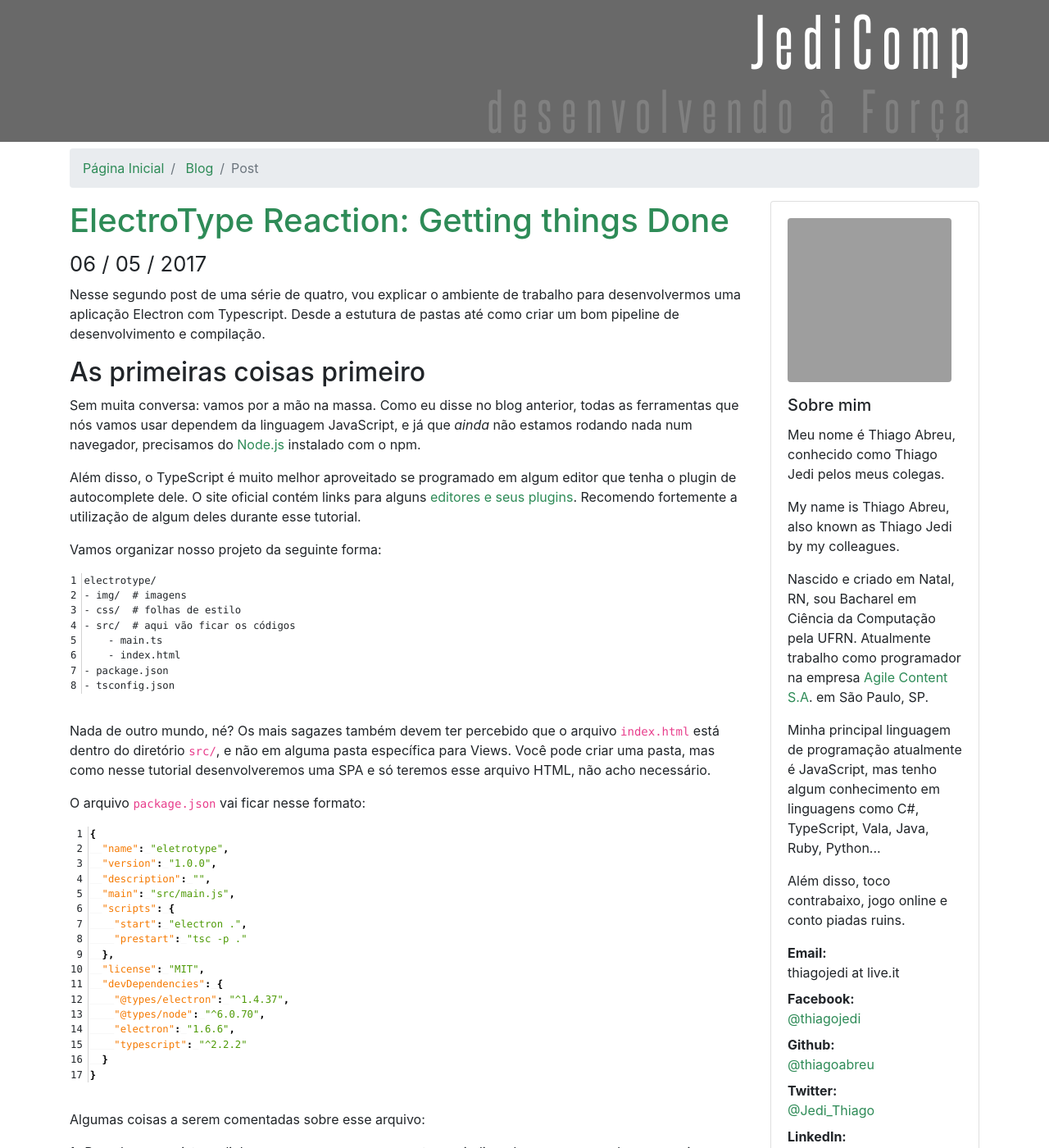
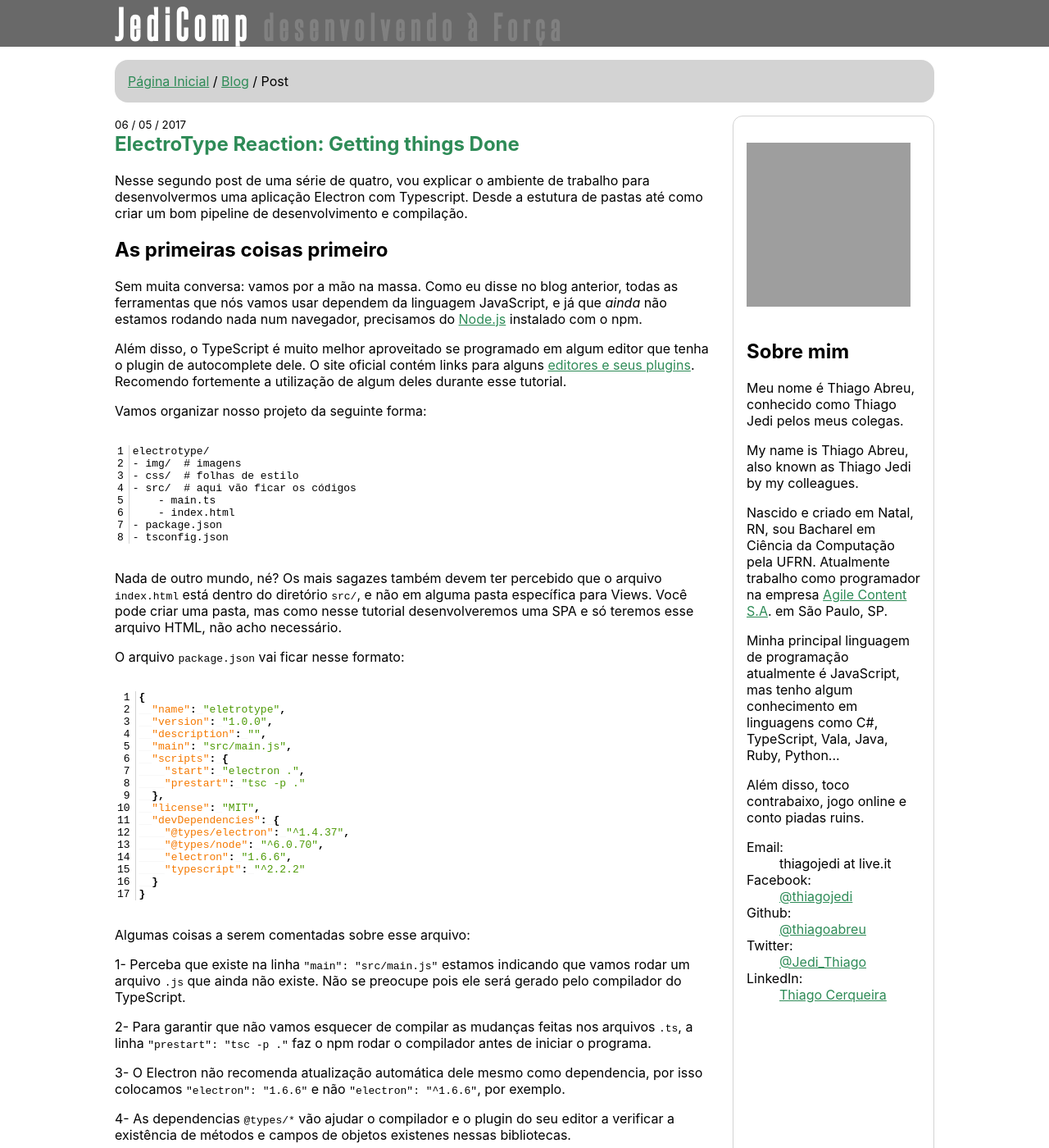
Before and after one commit to thiagojedi/thiagojedi.github.io, a Jekyll site: the page built from _posts/2017-05-06-electrotype_2.md, in a window 1280 px wide and 1400 px high. Shown: the whole window at 82% size. Built offline with Jekyll 4.4.1, drawn with Linux system fonts in a browser that asks for light colours; grey boxes are pictures that could not be loaded.

Commit message:
Going classless

```diff
--- a/_includes/main_header.html
+++ b/_includes/main_header.html
@@ -1,8 +1,8 @@
 <header>
-	<div class="container text-right">
-		<h1 class="jedicomp">
-			<a href="/">{% include var_titulo.html %}</a>
-			<small class="text-muted d-none d-md-block">desenvolvendo à Força</small>
-		</h1>
-	</div>
+  <div>
+    <h1>
+      <a href="/">{% include var_titulo.html %}</a>
+      <small>desenvolvendo à Força</small>
+    </h1>
+  </div>
 </header>
--- a/_includes/side_bar.html
+++ b/_includes/side_bar.html
@@ -1,27 +1,33 @@
-<div class="card">
-    <div class="card-body">
-        <img src="https://github.com/thiagoabreu.png" alt="Thiago Abreu" class="rounded" id="profile-pic" />
-        <h5 class="card-title">Sobre mim</h5>
-        <p class="cart-text" lang="pt_BR">
+<div>
+  <img
+    src="https://github.com/thiagoabreu.png"
+    alt="Thiago Abreu"
+    class="rounded"
+    id="profile-pic"
+  />
+  <h2>Sobre mim</h2>
+  <p lang="pt_BR">
     Meu nome é Thiago Abreu, conhecido como Thiago Jedi pelos meus colegas.
   </p>
-        <p class="cart-text" lang="en_US">
+  <p lang="en_US">
     My name is Thiago Abreu, also known as Thiago Jedi by my colleagues.
   </p>
-        <div class="d-none d-lg-inline-block" lang="pt_BR">
+  <div lang="pt_BR">
     <p>
-                Nascido e criado em Natal, RN, sou Bacharel em Ciência da Computação pela UFRN. Atualmente trabalho como programador na empresa
-                <a href="http://www.agilecontent.com/br/">Agile Content S.A</a>. em São Paulo, SP.
+      Nascido e criado em Natal, RN, sou Bacharel em Ciência da Computação pela
+      UFRN. Atualmente trabalho como programador na empresa
+      <a href="http://www.agilecontent.com/br/">Agile Content S.A</a>. em São
+      Paulo, SP.
     </p>
     <p>
-                Minha principal linguagem de programação atualmente é JavaScript, mas tenho algum conhecimento em linguagens como C#, TypeScript,
-                Vala, Java, Ruby, Python...
+      Minha principal linguagem de programação atualmente é JavaScript, mas
+      tenho algum conhecimento em linguagens como C#, TypeScript, Vala, Java,
+      Ruby, Python...
     </p>
     <p>
       Além disso, toco contrabaixo, jogo online e conto piadas ruins.
     </p>
   </div>
-        <div class="contato">
   <dl>
     <dt>Email:</dt>
     <dd>thiagojedi at live.it</dd>
--- a/_layouts/post.html
+++ b/_layouts/post.html
@@ -1,62 +1,56 @@
 <!DOCTYPE html>
 <html lang="pt-br">
-
   <head>
-	<meta charset="UTF-8">
+    <meta charset="UTF-8" />
     <meta http-equiv="Content-Type" content="text/html; charset=UTF-8" />
-	<meta http-equiv="Content-Security-Policy" content="default-src 'self' https: 'unsafe-inline';">
+    <meta
+      http-equiv="Content-Security-Policy"
+      content="default-src 'self' https: 'unsafe-inline';"
+    />
     <meta name="viewport" content="width=device-width, initial-scale=1" />
     <meta name="copyright" content="Copyright (C) Thiago 'Jedi' Abreu" />
 
     {% seo %}
-
-	<script src="https://ajax.googleapis.com/ajax/libs/jquery/1.12.4/jquery.min.js"></script>
-
-	<!-- Latest compiled and minified CSS -->
-	<link rel="stylesheet" href="https://maxcdn.bootstrapcdn.com/bootstrap/4.0.0/css/bootstrap.min.css" crossorigin="anonymous">
 
     <link rel="stylesheet" type="text/css" href="/css/estilo.css" />
     <link rel="stylesheet" type="text/css" href="/css/syntax.css" />
   </head>
 
   <body>
-
     {% include main_header.html %}
 
-	<div class="container">
+    <main>
       <nav aria-label="breadcrumb">
-			<ol class="breadcrumb">
-				<li class="breadcrumb-item">
+        <ul>
+          <li>
             <a href="/">Página Inicial</a>
           </li>
-				<li class="breadcrumb-item">
+          /
+          <li>
             <a href="/blog/">Blog</a>
           </li>
-				<li class="breadcrumb-item active" aria-current="page">Post</li>
-			</ol>
+          /
+          <li aria-current="page">Post</li>
+        </ul>
       </nav>
-		<div class="row">
-			<main class="col-xs-12 col-md-9">
+
       <article>
+        <small>
+          <time class="dateline" datetime="{{ page.date | date_to_xmlschema }}"
+          >{{ page.date | date: "%d&nbsp;/&nbsp;%m&nbsp;/&nbsp;%Y" }}</time
+          >
+        </small>
         <h1>{{ page.title }}</h1>
-					<h2>
-						<small>
-							<time class="dateline" datetime="{{ page.date | date_to_xmlschema }}">{{ page.date | date: "%d&nbsp;/&nbsp;%m&nbsp;/&nbsp;%Y" }}</time>
-						</small>
-					</h2>
-					<div class="post">
+
         {{ content }}
-					</div>
       </article>
-			</main>
-			<aside class="col-xs-12 col-md-3">
+
+      <aside>
         {% include side_bar.html %}
       </aside>
-		</div>
-	</div>
-	<footer class="text-center container">
+    </main>
+    <footer>
       {% include footer.html %}
     </footer>
   </body>
-
 </html>
--- a/css/estilo.css
+++ b/css/estilo.css
@@ -1,69 +1,185 @@
 @font-face {
-    font-family: Steelfish;
-    src: url(/fonts/steelfish_rg.ttf);
+  font-family: Steelfish;
+  src: url(/fonts/steelfish_rg.ttf);
 }
 
 @media (max-width: 240px) {
-    html {
-        font-size: 12px;
-    }
+  html {
+    font-size: 12px;
+  }
 }
 
-h1.jedicomp {
-    font-family: Steelfish;
-    letter-spacing: 0.15em;
-    font-size: 5em;
-    vertical-align: bottom;
+/* Variables */
+html {
+  --basic-spacing: 1rem;
+
+  --color-highlight: seagreen;
+  --color-bg-darker: dimgrey;
+  --color-bg-lighter: lightgrey;
+
+  --width-max-content: 1000px;
 }
 
-h1.jedicomp a {
-    text-decoration: none;
-    color: inherit;
+body,
+html {
+  padding: 0;
+  margin: 0;
+  font-family: -apple-system, BlinkMacSystemFont, "Segoe UI", Roboto,
+    "Helvetica Neue", Arial, sans-serif, "Apple Color Emoji", "Segoe UI Emoji",
+    "Segoe UI Symbol";
 }
 
-h1.jedicomp a:visited {
-    color: inherit;
-}
-
-h1.jedicomp small {
-    color: gray !important;
+small + h1,
+small + h3,
+small + h4 {
+  margin-top: 0;
 }
 
 header {
-    background-color: dimgray;
-    color: white;
+  background-color: var(--color-bg-darker);
+  color: white;
+}
+
+main {
+  margin: var(--basic-spacing);
+}
+
+aside {
+  grid-area: aside;
+  border: 1px solid var(--color-bg-lighter);
+  padding: var(--basic-spacing);
+  border-radius: 12px;
+  position: sticky;
+}
+
+footer {
+  text-align: center;
+}
+
+a,
+a:hover {
+  color: var(--color-highlight);
+}
+
+article h1 {
+  color: var(--color-highlight);
+}
+
+article img {
+  max-width: 100%;
+  max-height: 360px;
+  margin: 12px auto;
+  display: block;
+  box-shadow: 0 4px 10px black;
+}
+
+article img.emoji {
+  display: inline;
+}
+
+article pre.lineno {
+  padding-right: 6px;
+  border-right: 1px solid lightgrey;
+  text-align: right;
+}
+
+article blockquote footer {
+  text-align: right;
+  font-style: italic;
 }
 
 img#profile-pic {
-    max-width: 100%;
-    margin-bottom: 1em;
+  max-width: 100%;
+  margin: var(--basic-spacing) 0;
 }
 
-@media (min-width: 576px) and (max-width: 767px) {
-    img#profile-pic {
-        float: right;
-        max-height: 150px;
-    }
+/* Header positioning */
+header > div {
+  margin: 0 auto;
+  padding-left: var(--basic-spacing);
+  max-width: var(--width-max-content);
 }
 
-
-article h1, a, a:hover {
-    color: seagreen;
+header h1 {
+  font-family: Steelfish, sans-serif;
+  letter-spacing: 0.15em;
+  margin: auto;
+  font-size: 3em;
 }
 
-.post img {
-    max-width: 100%;
-    max-height: 360px;
-    margin: 12px auto;
-    display: block;
+header h1 a,
+header h1 a:visited {
+  text-decoration: none;
+  color: inherit;
 }
 
-.post img.emoji {
-    display: inline;
+header h1 small {
+  display: none;
+  color: gray !important;
 }
 
-.post pre.lineno {
-    padding-right: 6px;
-    border-right: 1px solid lightgrey;
-    text-align: right;
+@media screen and (min-width: 768px) {
+  header h1 small {
+    display: inline;
+  }
 }
+
+@media screen and (min-width: 1025px) {
+  header > div {
+    padding-left: 0;
+  }
+}
+
+/* Navigation */
+nav {
+  grid-area: nav;
+  background-color: var(--color-bg-lighter);
+  border-radius: var(--basic-spacing);
+  padding-left: var(--basic-spacing);
+}
+
+nav ul {
+  list-style: none;
+  padding-left: 0;
+}
+
+nav li {
+  display: inline list-item;
+}
+
+/* Responsiveness */
+@media screen and (min-width: 768px) {
+  main {
+    display: grid;
+    grid-gap: var(--basic-spacing);
+    grid-template-areas:
+      "nav nav"
+      ". aside";
+    grid-template-columns: 3fr 1fr;
+  }
+
+  section > div {
+    display: grid;
+    grid-gap: var(--basic-spacing);
+    grid-template-columns: 1fr 1fr;
+  }
+
+  section > div article:first-of-type {
+    grid-column: 1 / 3;
+  }
+}
+
+@media screen and (min-width: 1025px) {
+  main {
+    max-width: var(--width-max-content);
+    margin: var(--basic-spacing) auto 0;
+  }
+
+  section > div {
+    grid-template-columns: 1fr 1fr 1fr;
+  }
+
+  section > div article:first-of-type {
+    grid-column: unset;
+  }
+}
```
Also changed, not shown: other parts of _includes/side_bar.html (+3 -3 lines), _layouts/default.html (+24 -26 lines), index.html (+25 -19 lines). Lines whose indentation alone changed are shown as unchanged.
